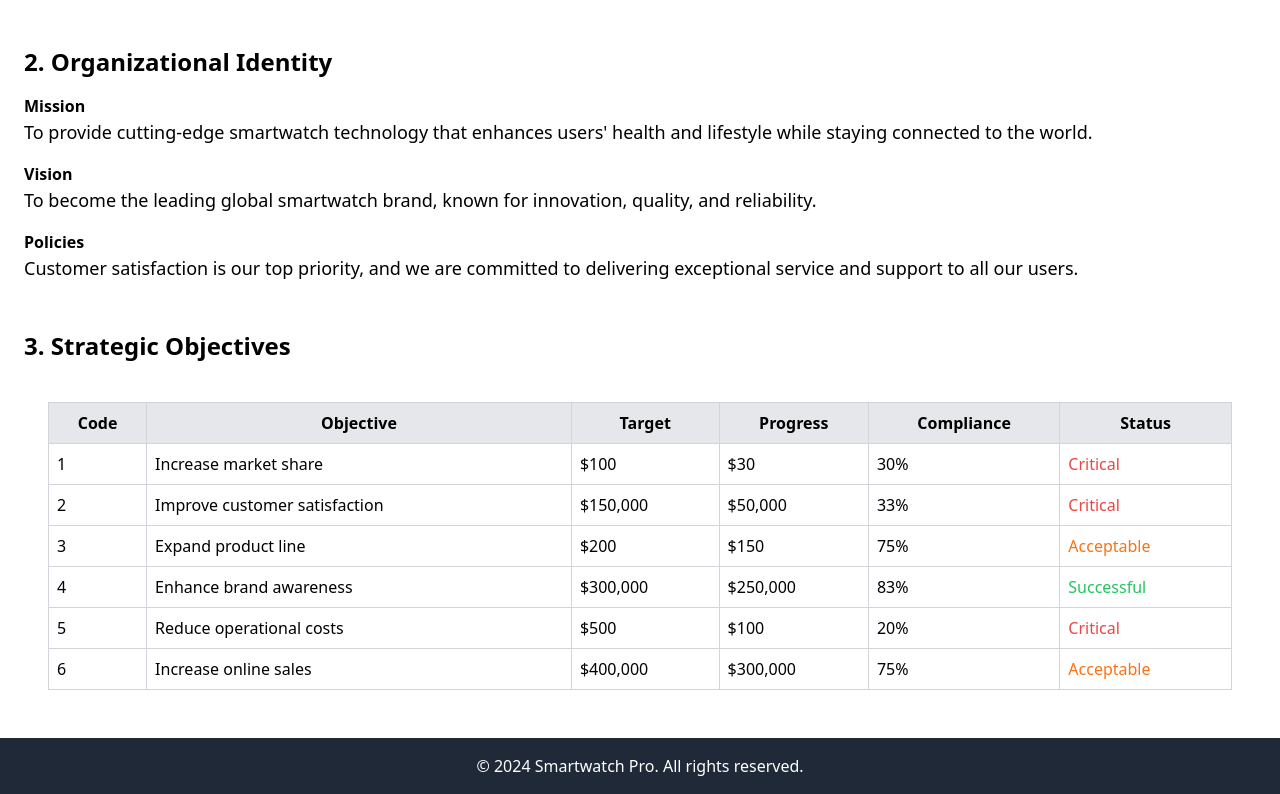
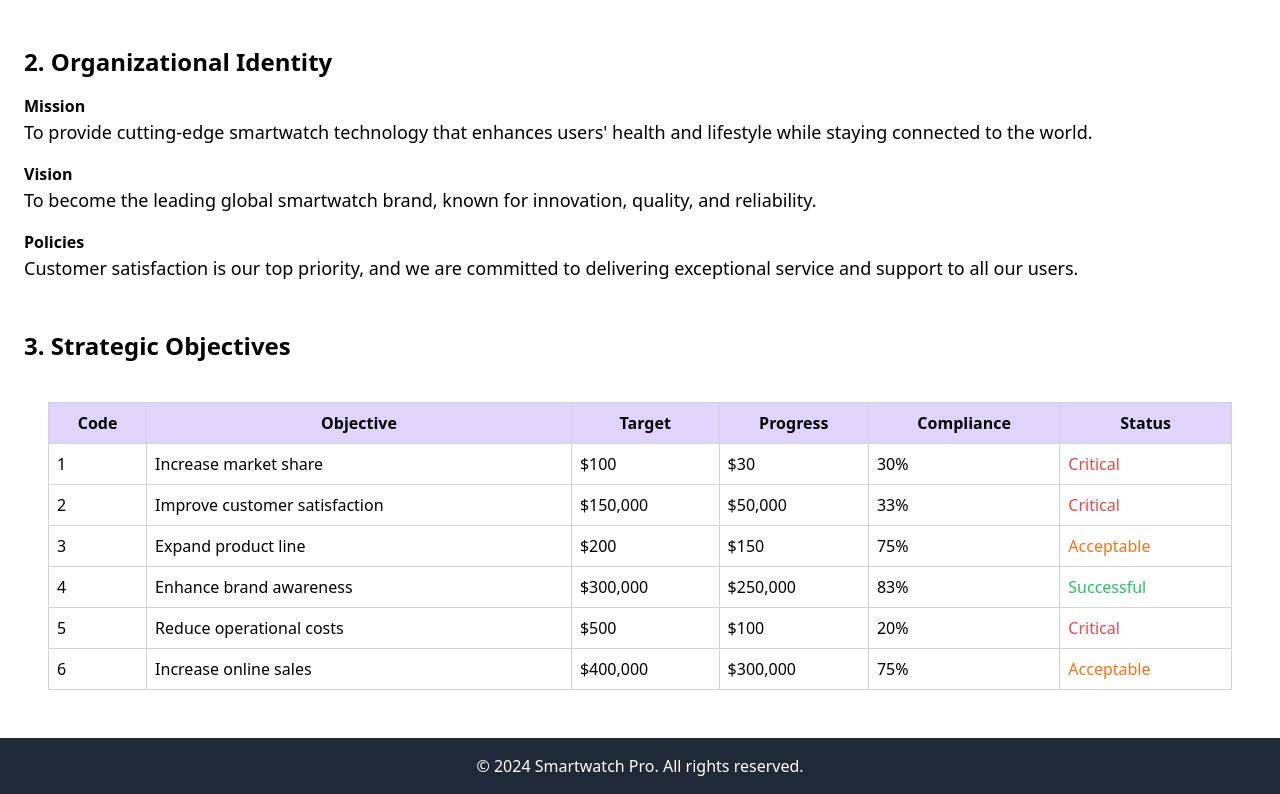
Before and after one commit to ErSantis/WEB-FE-REACT-HW4-ElkinSantis, a React (Vite) app: page / in a window 1280 px wide. Shown: the part 526-1320 px from the top of the page. Built offline with nearby package versions, Linux system fonts and the light colour scheme.

Commit message:
Refactor ProductTable component to use new custom color for table header background

```diff
--- a/src/components/ProductTable.jsx
+++ b/src/components/ProductTable.jsx
@@ -20,7 +20,7 @@ const ProductTable = () => {
     <section className="p-6">
       <table className="min-w-full mt-4 border border-gray-300">
         <thead>
-          <tr className="bg-gray-200 text-xs sm:text-base">
+          <tr className="bg-digital-lavender-very-light text-xs sm:text-base">
             <th className="border border-gray-300 p-2">Code</th>
             <th className="border border-gray-300 p-2">Objective</th>
             <th className="border border-gray-300 p-2">Target</th>
```
